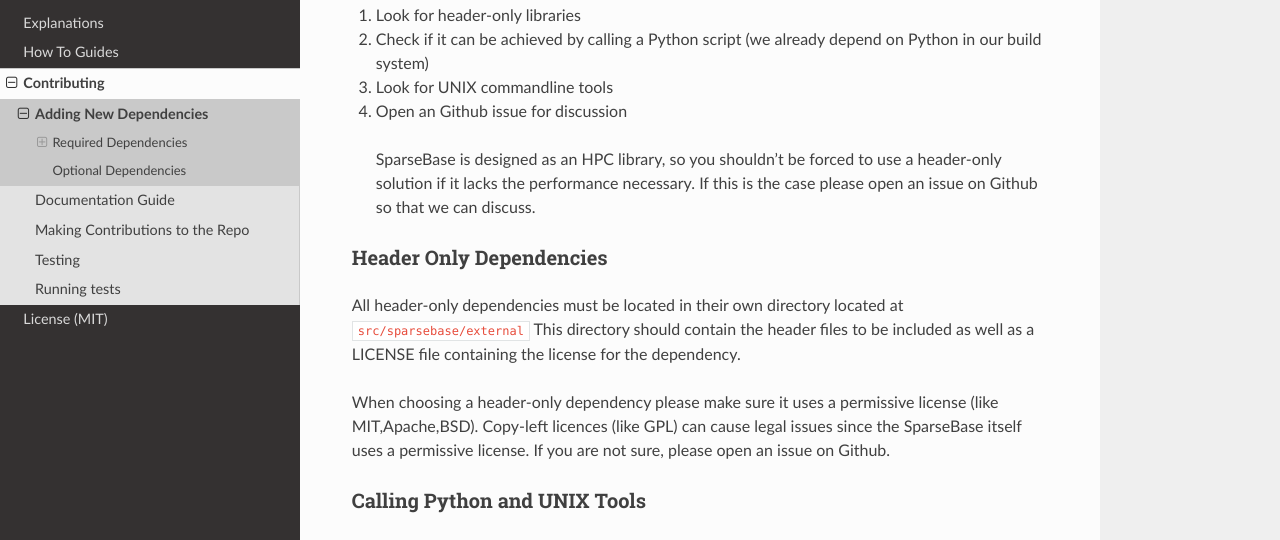
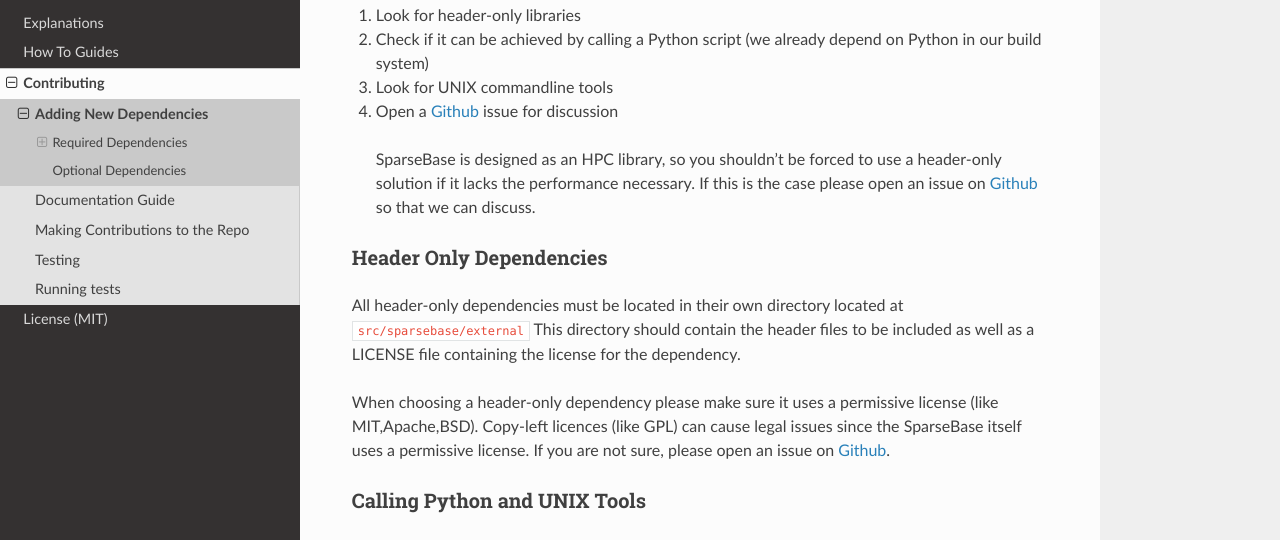
Before and after one commit to sparcityeu/SparseBase, a Sphinx documentation site: the page built from docs/pages/contributing/dependencies.md, in a window 1280 px wide and 900 px high, scrolled down 344 px. Shown: the part 156-696 px from the top of the window. Built offline with Sphinx 7.4.7 and the Read the Docs theme 2.0.0, drawn with Linux system fonts in a browser that asks for light colours; pages that are not in the unit, such as notebooks, are missing from menus.

```diff
--- a/docs/pages/contributing/dependencies.md
+++ b/docs/pages/contributing/dependencies.md
@@ -13,10 +13,11 @@ Currently, for choosing required dependencies we suggest the following options i
 1. Look for header-only libraries
 2. Check if it can be achieved by calling a Python script (we already depend on Python in our build system)
 3. Look for UNIX commandline tools
-4. Open an Github issue for discussion
+4. Open a [Github](https://github.com/sparcityeu/sparsebase) issue for discussion
 
 > SparseBase is designed as an HPC library, so you shouldn't be forced to use a header-only solution
-> if it lacks the performance necessary. If this is the case please open an issue on Github so that we can discuss.
+> if it lacks the performance necessary. If this is the case please open an issue on
+> [Github](https://github.com/sparcityeu/sparsebase) so that we can discuss.
 
 ### Header Only Dependencies
 
@@ -26,7 +27,7 @@ the license for the dependency.
 
 When choosing a header-only dependency please make sure it uses a permissive license (like MIT,Apache,BSD).
 Copy-left licences (like GPL) can cause legal issues since the SparseBase itself uses a permissive license.
-If you are not sure, please open an issue on Github.
+If you are not sure, please open an issue on [Github](https://github.com/sparcityeu/sparsebase).
 
 
 ### Calling Python and UNIX Tools
```
